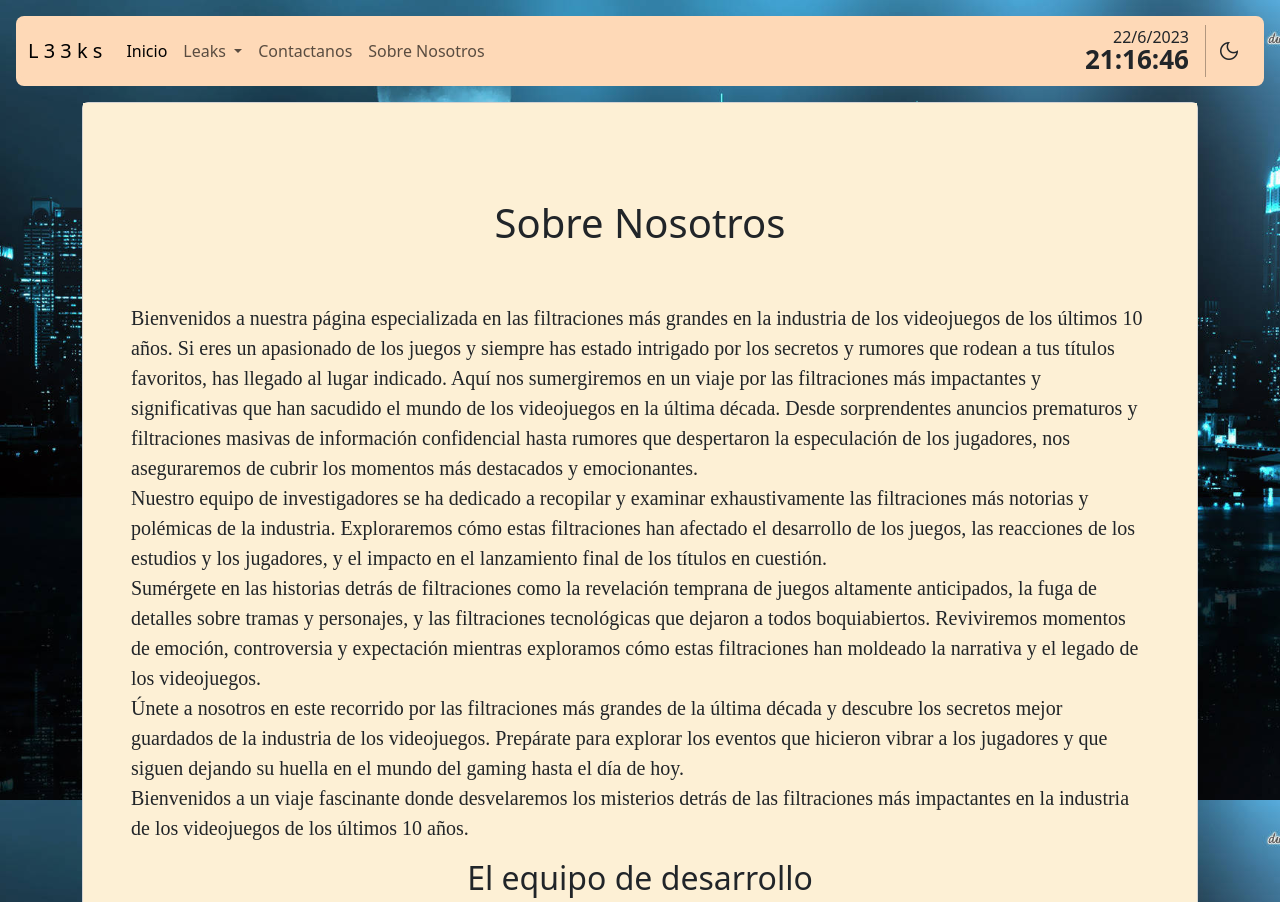
After one commit to F-Gali/duoc3, a Django app: page /about/ in a window 1280 px wide. The commit adds this page. Shown: the top 902 px of the page. Run offline with Django 4.2, Linux system fonts and the light colour scheme.

Commit message:
Segundo update de templates

```diff
--- a/core/static/css/custom.css
+++ b/core/static/css/custom.css
@@ -1,5 +1,46 @@
+header {
+  position: relative;
+  background-color: black;
+  height: 75vh;
+  min-height: 25rem;
+  width: 100%;
+  overflow: hidden;
+}
+
+header video {
+  position: absolute;
+  top: 50%;
+  left: 50%;
+  min-width: 100%;
+  min-height: 100%;
+  width: auto;
+  height: auto;
+  z-index: 0;
+  -ms-transform: translateX(-50%) translateY(-50%);
+  -moz-transform: translateX(-50%) translateY(-50%);
+  -webkit-transform: translateX(-50%) translateY(-50%);
+  transform: translateX(-50%) translateY(-50%);
+
+}
+
+header .container {
+  position: relative;
+  z-index: 2;
+}
+
+header .overlay {
+  position: absolute;
+  top: 0;
+  left: 0;
+  height: 100%;
+  width: 100%;
+  background-color: black;
+  opacity: 0.5;
+  z-index: 1;
+}
+
 body {
-    background: url('https://rare-gallery.com/uploads/posts/578157-retro-games.jpg') no-repeat center center fixed;
+    background: url('../img/new-york-city-night-background.jpg') no-repeat center center fixed;
     -webkit-background-size: cover;
     -moz-background-size: cover;
     background-size: cover;
--- a/core/static/js/util.js
+++ b/core/static/js/util.js
@@ -80,12 +80,12 @@ function lumos( forzarOscuro ){
     $("#cTema").children()[0].innerText = localStorage.getItem("lumos") === 'light' ? "dark_mode" : "light_mode";
 
     if(localStorage.getItem("lumos")==='light'){
-        $( "link" ).last()[0].href = "assets/css/custom.css";
+        $( "link" ).last()[0].href = "../static/css/custom.css";
         $( ".navbar-nav" )[0].children[1].setAttribute( "data-bs-theme" , "light" );
         $( "form" )[0]?.setAttribute( "data-bs-theme" , "light" );
     }
     else{
-        $( "link" ).last()[0].href = "assets/css/custom_dark.css";
+        $( "link" ).last()[0].href = "{% static 'css/custom_dark.css' %}";
         $( ".navbar-nav" )[0].children[1].setAttribute( "data-bs-theme" , "dark" );
         $( "form" )[0]?.setAttribute( "data-bs-theme" , "dark" );
     }
--- /dev/null
+++ b/core/templates/about.html
@@ -0,0 +1,50 @@
+{% extends 'base.html' %}
+
+{% block title %}HOME{% endblock %}
+
+{% load static %}
+
+{% block first_content %}
+
+<section>
+    <div class="container">
+        <div class="card mx-10 my-10">
+            <div class="card-body fondo p-5">
+                <section>
+                <h1 class="card-title text-center p-5">Sobre Nosotros</h1>
+                <p class="articulo-index">Bienvenidos a nuestra página especializada en las filtraciones más grandes en la industria de los videojuegos de los últimos 10 años. Si eres un apasionado de los juegos y siempre has estado intrigado por los secretos y rumores que rodean a tus títulos favoritos, has llegado al lugar indicado.
+
+                    Aquí nos sumergiremos en un viaje por las filtraciones más impactantes y significativas que han sacudido el mundo de los videojuegos en la última década. Desde sorprendentes anuncios prematuros y filtraciones masivas de información confidencial hasta rumores que despertaron la especulación de los jugadores, nos aseguraremos de cubrir los momentos más destacados y emocionantes.</br>
+
+                    Nuestro equipo de investigadores se ha dedicado a recopilar y examinar exhaustivamente las filtraciones más notorias y polémicas de la industria. Exploraremos cómo estas filtraciones han afectado el desarrollo de los juegos, las reacciones de los estudios y los jugadores, y el impacto en el lanzamiento final de los títulos en cuestión.</br>
+
+                    Sumérgete en las historias detrás de filtraciones como la revelación temprana de juegos altamente anticipados, la fuga de detalles sobre tramas y personajes, y las filtraciones tecnológicas que dejaron a todos boquiabiertos. Reviviremos momentos de emoción, controversia y expectación mientras exploramos cómo estas filtraciones han moldeado la narrativa y el legado de los videojuegos.</br>
+
+                    Únete a nosotros en este recorrido por las filtraciones más grandes de la última década y descubre los secretos mejor guardados de la industria de los videojuegos. Prepárate para explorar los eventos que hicieron vibrar a los jugadores y que siguen dejando su huella en el mundo del gaming hasta el día de hoy.</br>
+
+                    Bienvenidos a un viaje fascinante donde desvelaremos los misterios detrás de las filtraciones más impactantes en la industria de los videojuegos de los últimos 10 años.</p>
+                </section>
+                <section>
+                    <h2 class="text-center">El equipo de desarrollo</h2>
+                    <div class="row">
+                        <div class="col-lg-4 profile">
+                            <div class="profile-pic austin"></div>
+                            <h4 class="text-center">Austin Johnson-Ortiz</h4>
+
+                        </div>
+                        <div class="col-lg-4 profile">
+                            <div class="profile-pic alexi"></div>
+                            <h4 class="text-center">Alexis Arcos</h4>
+                        </div>
+                        <div class="col-lg-4 profile">
+                            <div class="profile-pic jorge"></div>
+                            <h4 class="text-center">Jorge Rivera</h4>
+                        </div>
+                    </div>
+                </section>
+
+            </div>
+        </div>
+    </div>
+</section>
+{% endblock %}
--- a/core/templates/base.html
+++ b/core/templates/base.html
@@ -3,14 +3,21 @@
 <head>
     <meta charset="UTF-8">
     <meta name="viewport" content="width=device-width, initial-scale=1.0">
-    <link href="https://cdn.jsdelivr.net/npm/bootstrap@5.3.0/dist/css/bootstrap.min.css" rel="stylesheet" integrity="sha384-9ndCyUaIbzAi2FUVXJi0CjmCapSmO7SnpJef0486qhLnuZ2cdeRhO02iuK6FUUVM" crossorigin="anonymous">
     {% load static %}
-
+    <link rel="stylesheet" href="https://fonts.googleapis.com/css2?family=Material+Symbols+Outlined:opsz,wght,FILL,GRAD@20..48,100..700,0..1,-50..200" />
+    <script src="https://code.jquery.com/jquery-3.7.0.min.js" integrity="sha256-2Pmvv0kuTBOenSvLm6bvfBSSHrUJ+3A7x6P5Ebd07/g=" crossorigin="anonymous"></script>
+    <link href="https://cdn.jsdelivr.net/npm/bootstrap@5.3.0-alpha3/dist/css/bootstrap.min.css" rel="stylesheet"
+        integrity="sha384-KK94CHFLLe+nY2dmCWGMq91rCGa5gtU4mk92HdvYe+M/SXH301p5ILy+dN9+nJOZ" crossorigin="anonymous">
+    <link rel="stylesheet" href="https://unpkg.com/leaflet@1.9.4/dist/leaflet.css"
+        integrity="sha256-p4NxAoJBhIIN+hmNHrzRCf9tD/miZyoHS5obTRR9BMY="
+        crossorigin=""/>
+    <script src="https://unpkg.com/leaflet@1.9.4/dist/leaflet.js"
+        integrity="sha256-20nQCchB9co0qIjJZRGuk2/Z9VM+kNiyxNV1lvTlZBo="
+        crossorigin=""></script> <!--No mover el JS de leaflet de aquí-->
     <title>{% block title %}{% endblock %} | Django Site</title>
     <link rel="stylesheet" type="text/css" href="{% static 'css/custom.css' %}">
 </head>
 <body>
-    <h1>Hola buenos días</h1>
     <nav class="navbar sticky-top nav-style navbar-expand-lg fondo-nav m-3">
         <div class="container-fluid fondo-nav">
             <a class="navbar-brand" href="{% url 'home' %}">L 3 3 k s</a>
@@ -35,10 +42,10 @@
                         </ul>
                     </li>
                     <li class="nav-item">
-                        <a class="nav-link" href="contactanos.html">Contactanos</a>
+                        <a class="nav-link" href="">Contactanos</a>
                     </li>
                     <li class="nav-item">
-                        <a class="nav-link" href="about.html">Sobre Nosotros</a>
+                        <a class="nav-link" href="{% url 'about' %}">Sobre Nosotros</a>
                     </li>
                 </ul>
             </div>
@@ -96,5 +103,6 @@
         </div>
     </footer>
     <script src="https://cdn.jsdelivr.net/npm/bootstrap@5.3.0/dist/js/bootstrap.bundle.min.js" integrity="sha384-geWF76RCwLtnZ8qwWowPQNguL3RmwHVBC9FhGdlKrxdiJJigb/j/68SIy3Te4Bkz" crossorigin="anonymous"></script>
+    <script src="{% static 'js/util.js'%}"></script>
 </body>
 </html>
--- a/core/urls.py
+++ b/core/urls.py
@@ -4,4 +4,5 @@ from .views import *
 urlpatterns = [
     path('', root),
     path('home/', home, name='home'),
+    path('about/', about, name='about'),
 ]
--- a/core/views.py
+++ b/core/views.py
@@ -7,3 +7,6 @@ def root(request):
 
 def home(request):
     return render(request,'home.html')
+
+def about(request):
+    return render(request,'about.html')
```
Also changed, not shown: core/templates/home.html (+65 -4 lines), core/static/css/styles.css (deleted), core/static/img/new-york-city-night-background.jpg (added).
